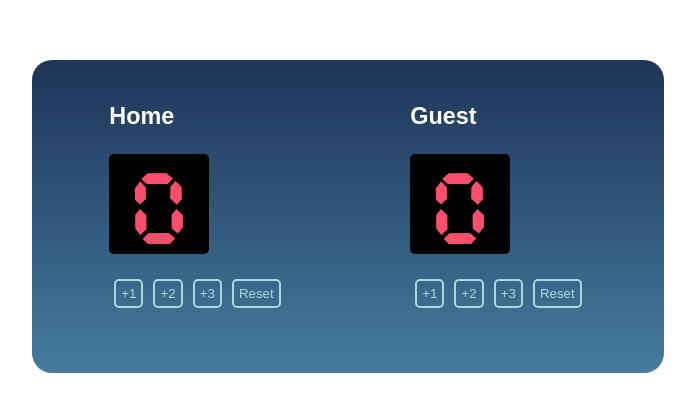
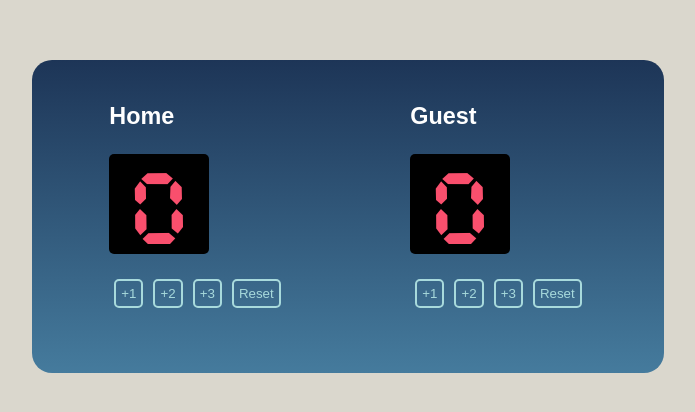
Before and after one commit to Fatima-hub333/Basketball-scoreboard, a plain HTML site: page index.html in a window 1280 px wide. Shown: the part 140-552 px from the top of the page, without its empty margins (292-987 px from the left). Drawn offline with Linux system fonts and the light colour scheme.

Commit message:
Update README.md

```diff
--- a/index.css
+++ b/index.css
@@ -12,6 +12,7 @@
 body {
   background-color: white;
   font-family: sans-serif;
+  background-color: #dad7cd;
 }
 
 .container {
```
Also changed, not shown: README.md, mobile-view.png (added).
